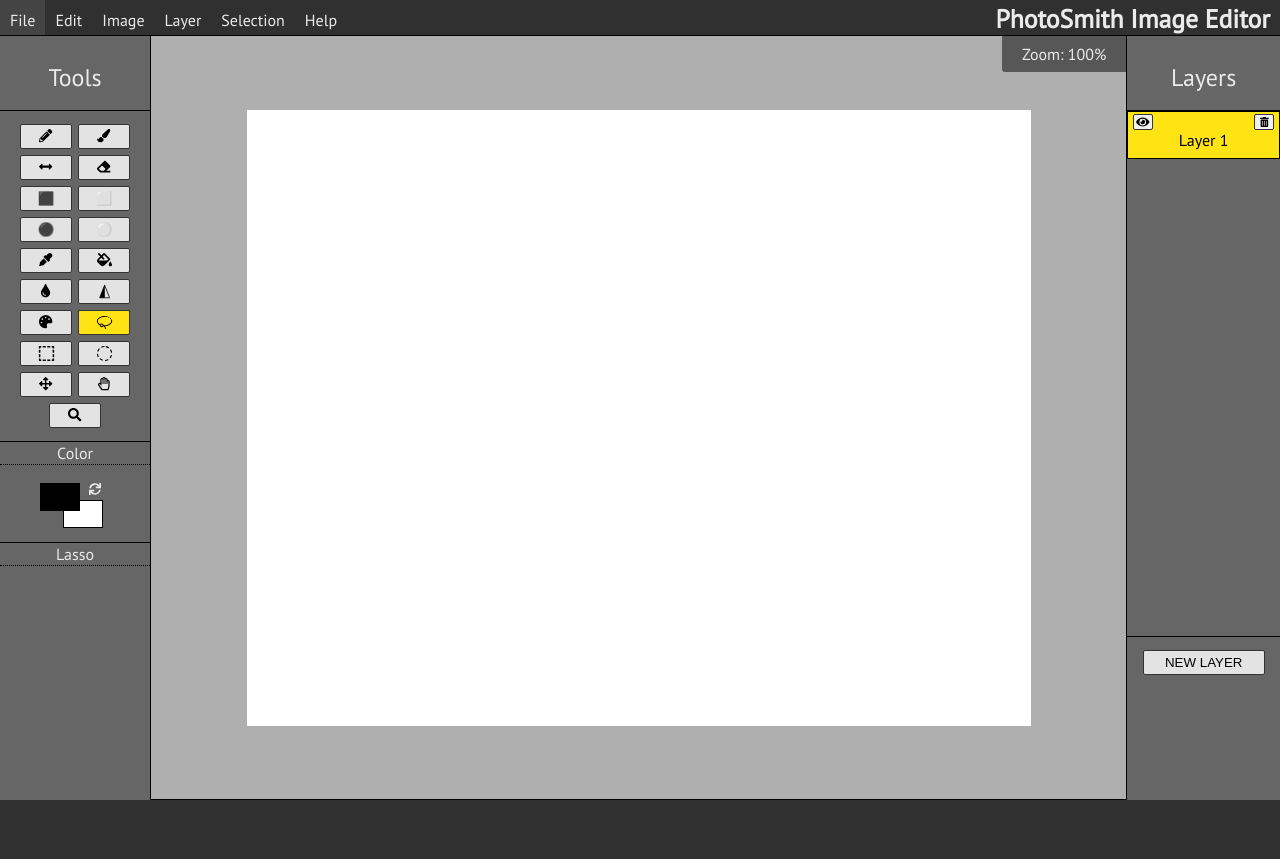
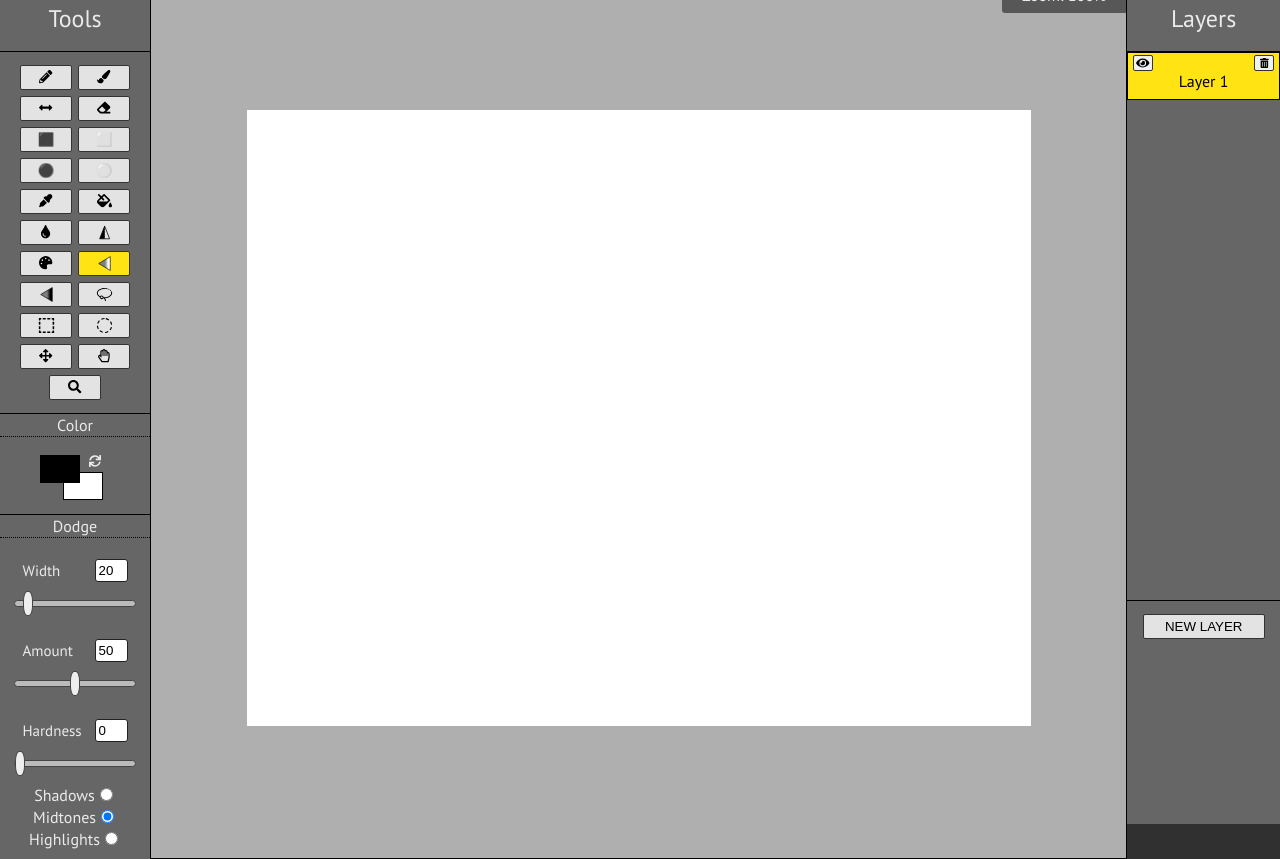
Before and after one commit to DuckEverlasting/snapshot, a React (Create React App) app: page / in a window 1280 px wide. Both pictures are taken after a click on the button 104 px from the left and 322 px from the top of the page. Before the commit the page ends 800 px from the top, so only its background shows below. Built offline with nearby package versions, Linux system fonts and the light colour scheme.

Commit message:
implemented dodge and burn tools. also took width and height out of workspace settings

```diff
--- a/src/App.js
+++ b/src/App.js
@@ -9,7 +9,6 @@
 import LayerPanel from "./panels/LayerPanel.js";
 
 import {
-  updateWorkspaceSettings,
   makeActiveTool,
   toggleAboutModal
 } from "./actions/redux";
@@ -21,7 +20,7 @@
   text-align: center;
   display: flex;
   width: 100%;
-  height: ${props => props.height}px;
+  height: 100vh;
   flex-direction: column;
   justify-content: center;
   align-items: center;
@@ -39,7 +38,6 @@
 `;
 
 function App() {
-  const height = useSelector(state => state.ui.workspaceSettings.height);
   const overlayVisible = useSelector(state => state.ui.overlayVisible);
   const transformSelectionTarget = useSelector(state => state.main.present.transformSelectionTarget);
   const importImageFile = useSelector(state => state.ui.importImageFile);
@@ -47,14 +45,6 @@
   const dispatch = useDispatch();
 
   useEffect(() => {
-    const adjustSizing = () => {
-      dispatch(
-        updateWorkspaceSettings({
-          width: window.innerWidth,
-          height: window.innerHeight
-        })
-      );
-    };
     const handleKeyDown = ev => {
       ev.preventDefault();
       if (overlayVisible || transformSelectionTarget || importImageFile) {return}
@@ -74,16 +64,14 @@
         dispatch(menuAction(keyCombo.payload));
       }
     };
-    window.addEventListener("resize", adjustSizing);
     window.addEventListener("keydown", handleKeyDown);
     return () => {
-      window.removeEventListener("resize", adjustSizing);
       window.removeEventListener("keydown", handleKeyDown);
     };
   }, [overlayVisible, transformSelectionTarget, importImageFile]);
 
   return (
-    <AppSC id="App" height={height}>
+    <AppSC id="App">
       <TopBar />
       <AppContainerSC>
         <ToolPanel />
--- a/src/components/HelpModal.js
+++ b/src/components/HelpModal.js
@@ -159,8 +159,8 @@
 `;
 
 function HelpModal() {
-  const height = useSelector(state => state.ui.workspaceSettings.height);
-  const width = useSelector(state => state.ui.workspaceSettings.width);
+  const height = window.innerHeight;
+  const width = window.innerWidth;
   const currentTopic = useSelector(state => state.ui.currentHelpTopic);
   const dispatch = useDispatch();
 
--- a/src/components/RadioInput.js
+++ b/src/components/RadioInput.js
@@ -7,17 +7,18 @@
 `
 const RadioButtonsSC = styled.div`
   display: flex;
+  flex-direction: ${props => props.vertical ? "column" : "row"};
 
   & label {
-    padding: 10px;
+    padding: 2px 10px;
   }
 `
 
-export default function RadioInput({name, selected, options, onChange}) {
+export default function RadioInput({name, selected, options, onChange, vertical}) {
   return (
     <RadioInputSC>
       {name ? name : null}
-      <RadioButtonsSC>
+      <RadioButtonsSC vertical={vertical}>
         {
           options && options.map(option => <label>
             {option}
--- a/src/components/ToolBox.js
+++ b/src/components/ToolBox.js
@@ -19,6 +19,8 @@
 } from "@fortawesome/free-regular-svg-icons"
 import dashedCircleIcon from "../media/dashed-circle.svg"
 import dashedSquareIcon from "../media/dashed-square.svg"
+import dodgeIcon from "../media/dodge.svg"
+import burnIcon from "../media/burn.svg"
 import lassoIcon from "../media/lasso.svg"
 import sharpenIcon from "../media/sharpen.svg"
 import styled from "styled-components";
@@ -55,6 +57,8 @@
       <ToolButton title="Blur" name="blur" faIcon={faTint}/>
       <ToolButton title="Sharpen" name="sharpen" icon={<img alt="Sharpen" src={sharpenIcon} />}/>
       <ToolButton title="Saturate" name="saturate" faIcon={faPalette}/>
+      <ToolButton title="Dodge" name="dodge" icon={<img alt="Dodge" src={dodgeIcon} />}/>
+      <ToolButton title="Burn" name="burn" icon={<img alt="Burn" src={burnIcon} />}/>
       <ToolButton title="Lasso (L)" name="lasso" icon={<img alt="Lasso" src={lassoIcon} />}/>
       <ToolButton title="Select Rectangle (M)" name="selectRect" icon={<img alt="Select Rectangle" src={dashedSquareIcon} />}/>
       <ToolButton title="Select Ellipse (Shift + M)" name="selectEllipse" icon={<img alt="Select Ellipse" src={dashedCircleIcon} />}/>
--- a/src/components/ToolCard.js
+++ b/src/components/ToolCard.js
@@ -5,9 +5,26 @@
 import { updateToolSettings } from "../actions/redux";
 
 import SliderInput from "./SliderInput";
+import RadioInput from "./RadioInput";
 
 const ToolCardSC = styled.div`
   margin-bottom: 10px;
+  overflow: auto;
+
+  scrollbar-width: thin;
+  scrollbar-color: #777777 #303030;
+
+  &::-webkit-scrollbar {
+    width: 11px;
+  }
+  &::-webkit-scrollbar-track {
+    background: #303030;
+  }
+  &::-webkit-scrollbar-thumb {
+    background-color: #777777;
+    border-radius: 6px;
+    border: 2px solid #303030;
+  }
 `;
 
 const TitleSC = styled.p`
@@ -20,7 +37,7 @@
 export default function ToolCard() {
   const activeTool = useSelector(state => state.ui.activeTool);
   const toolSettings = useSelector(state => state.ui.toolSettings);
-  const { width, amount, opacity, hardness, tolerance } = toolSettings[activeTool];
+  const { width, amount, opacity, hardness, tolerance, range } = toolSettings[activeTool];
   const dispatch = useDispatch();
 
   const toolName = toolSettings[activeTool].name;
@@ -68,6 +85,13 @@
         min={0}
         max={255}
       />}
+      {range !== undefined && <RadioInput
+        name={""}
+        selected={range}
+        onChange={value => inputHandler(value, "range")}
+        options={["Shadows", "Midtones", "Highlights"]}
+        vertical
+      />}
     </ToolCardSC>
   );
 }
--- a/src/panels/LayerPanel.js
+++ b/src/panels/LayerPanel.js
@@ -13,7 +13,8 @@
   align-items: center;
   position: relative;
   width: 200px;
-  height: 100%;
+  height: calc(100% - 35px);
+  overflow: hidden;
   border-top: 1px solid black;
   background: #666666;
   z-index: 1;
--- a/src/panels/Workspace.js
+++ b/src/panels/Workspace.js
@@ -246,6 +246,24 @@
           hardness: toolSettings.saturate.hardness,
           filter: filter.saturation.apply,
           filterInput: {amount: toolSettings.saturate.amount},
+          clip: selectionPath
+        });
+      case "dodge":
+        if (!activeLayer) {return}
+        return new FilterBrushAction(activeLayer, dispatch, getTranslateData(), {
+          width: toolSettings.dodge.width,
+          hardness: toolSettings.dodge.hardness,
+          filter: filter.dodge.apply,
+          filterInput: {amount: toolSettings.dodge.amount, range: toolSettings.dodge.range},
+          clip: selectionPath
+        });
+      case "burn":
+        if (!activeLayer) {return}
+        return new FilterBrushAction(activeLayer, dispatch, getTranslateData(), {
+          width: toolSettings.burn.width,
+          hardness: toolSettings.burn.hardness,
+          filter: filter.burn.apply,
+          filterInput: {amount: toolSettings.burn.amount, range: toolSettings.burn.range},
           clip: selectionPath
         });
       case "blur":
--- a/src/reducers/redux/initState.js
+++ b/src/reducers/redux/initState.js
@@ -71,8 +71,6 @@
 
 export const initUiState = {
   workspaceSettings: {
-    height: window.innerHeight,
-    width: window.innerWidth,
     translateX: 0,
     translateY: 0,
     zoomPct: 100
@@ -98,6 +96,8 @@
     zoom: { name: "Zoom" },
     bucketFill: { name: "Paint Bucket", opacity: 100, tolerance: 0 },
     saturate: { name: "Saturate", width: 20, hardness: 0, amount: 50 },
+    dodge: { name: "Dodge", width: 20, hardness: 0, amount: 50, range: "Midtones" },
+    burn: { name: "Burn", width: 20, hardness: 0, amount: 50, range: "Midtones" },
     blur: { name: "Blur", width: 20, hardness: 0, amount: 50 },
     sharpen: { name: "Sharpen", width: 20, hardness: 0, amount: 50 }
     // TEST: { name: "TEST", width: 20, hardness: 50, amount: 50 }
--- a/src/utils/filters.js
+++ b/src/utils/filters.js
@@ -233,52 +233,40 @@
 });
 
 export const dodge = new Filter("Dodge", {amount: {...amount, min:0}, range}, (data, {amount, range}) => {
-  let equation;
+  let equation = x => x;
+
   if (range === "Highlights") {
-    equation = num => num + Math.pow(Math.E, num) - 1;
+    equation = x => (1 + amount / 200) * x;
   } else if (range === "Midtones") {
-    equation = num => num + 0.25 * Math.sin(num * Math.PI);
+    const mid = {x: 128 - (amount * .32), y: 128 + (amount * .32)}
+    equation = getQuadEquation({x: 0, y: 0}, mid, {x: 255, y: 255});
   } else if (range === "Shadows") {
-    equation = num => num * .5 + .5;
+    equation = x => (1 - amount / 300) * x + (amount * .85);
   }
-  if (!equation) return;
 
   for (let i=0; i<data.length; i+=4) {
-    data[i] = equation(data[i]);
-    data[i + 1] = equation(data[i + 1]);
-    data[i + 2] = equation(data[i + 2]);
+      data[i] = equation(data[i]);
+      data[i + 1] = equation(data[i + 1]);
+      data[i + 2] = equation(data[i + 2]);
   }
 });
 
-export const burn = new Filter("Burn", {amount: {...amount, min:0}, range}, (data, {amount, range}) => {
-  // let equation,
-  //   p1 = {x: 0, y: 0},
-  //   p2 = {x: 128, y: 128},
-  //   p3 = {x: 255, y: 255};
-  let min = 0, max = 255, equation;
+export const burn = new Filter("Burn", {amount: {...amount, min:1}, range}, (data, {amount, range}) => {
+  let equation;
 
   if (range === "Highlights") {
-    min = 128;
-    equation = x => x+2
+    equation = x => (1 - amount / 300) * x;
   } else if (range === "Midtones") {
-    const mid = {x: 128 + (amount * 1.28), y: 128 - (amount * 1.28)}
+    const mid = {x: 128 + (amount * .32), y: 128 - (amount * .32)}
     equation = getQuadEquation({x: 0, y: 0}, mid, {x: 255, y: 255});
   } else if (range === "Shadows") {
-    max = 128
-    equation = x => (amount / 10 + 1) * x - (amount / 10) / 5;
+    equation = x => (1 + amount / 200) * x - (amount * 1.28);
   }
 
-  console.log(equation)
-
   for (let i=0; i<data.length; i+=4) {
-    const cmin = Math.min(data[i],data[i+1],data[i+2]),
-      cmax = Math.max(data[i],data[i+1],data[i+2]),
-      luma = (cmin + cmax) / 2;
-    if (luma <= max && luma >= min) {
       data[i] = equation(data[i]);
       data[i + 1] = equation(data[i + 1]);
       data[i + 2] = equation(data[i + 2]);
-    }
   }
 });
 
```
Also changed, not shown: src/media/burn.svg (added), src/media/dodge.svg (added).
